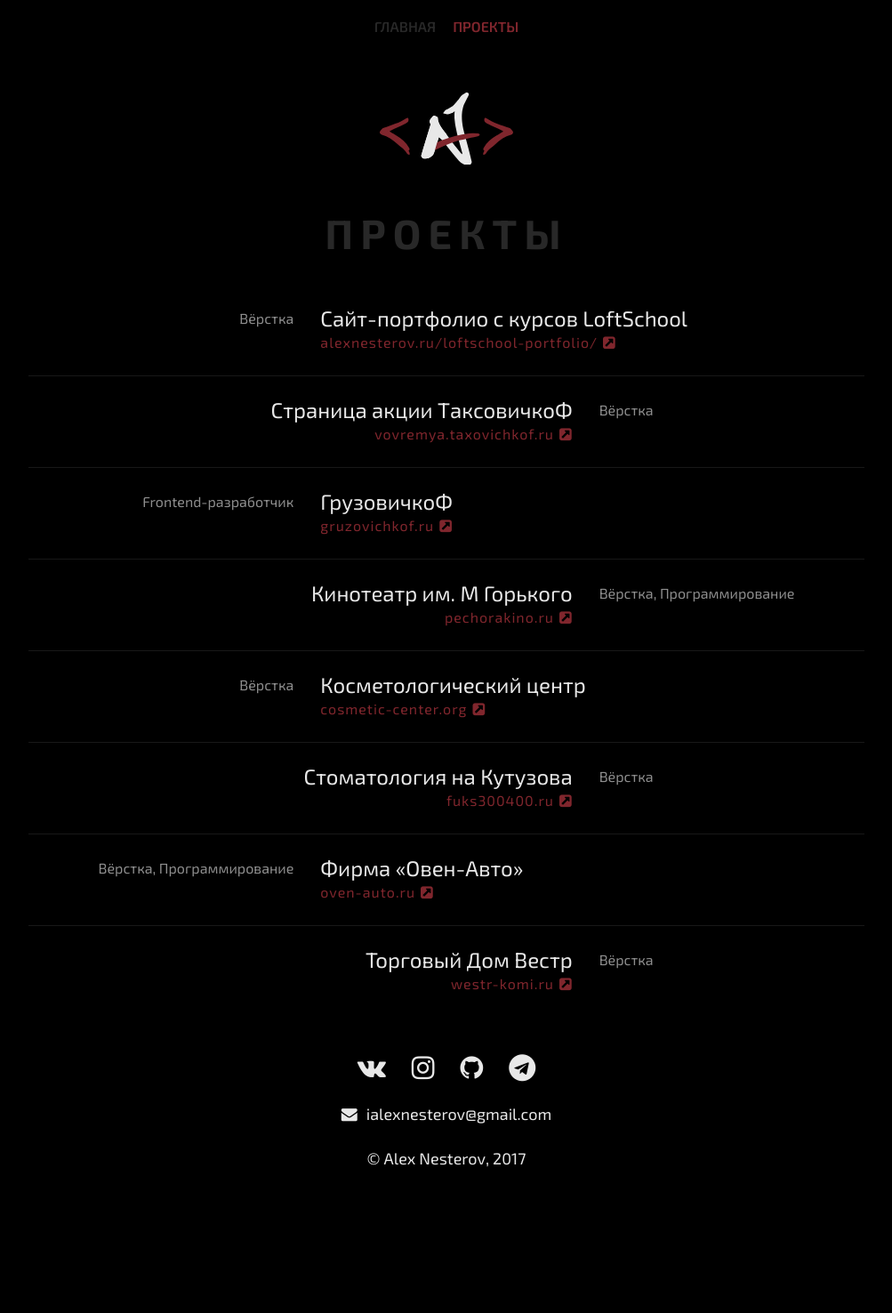
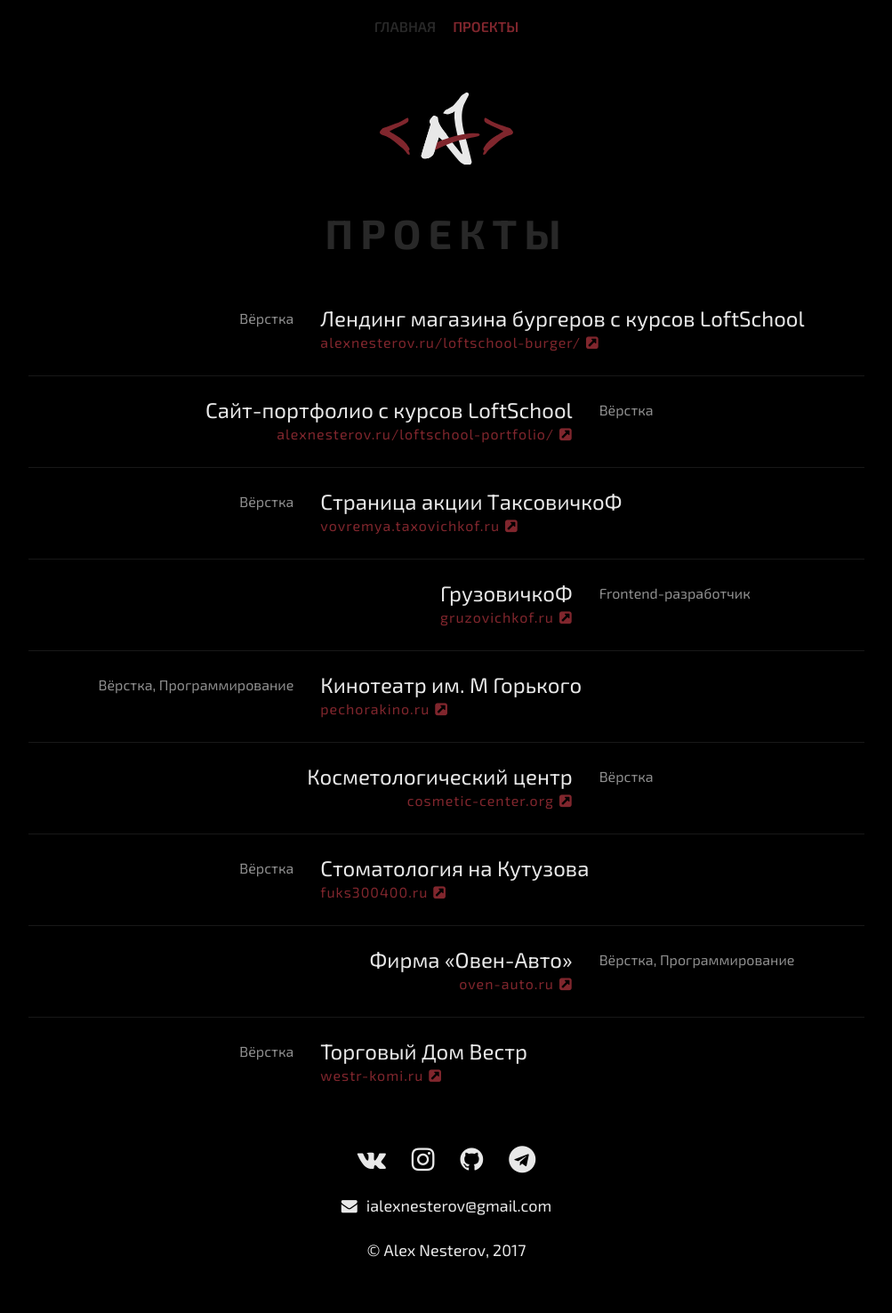
Before and after one commit to alexnesterov/old-website, a Jekyll site: the page built from projects.html, in a window 1280 px wide. Shown: the whole page at 89% size, without its empty margins (138-1141 px from the left). Built offline with Jekyll 4.4.1, drawn with Linux system fonts in a browser that asks for light colours; nearby versions of some CDN libraries; before the commit the page ends 1373 px from its top, so only the background shows below that.

Commit message:
Add loftschool burger to projects

```diff
--- a/_data/projects.json
+++ b/_data/projects.json
@@ -1,4 +1,10 @@
 [
+  {
+    "title": "Лендинг магазина бургеров с курсов LoftSchool",
+    "ref": "http://alexnesterov.ru/loftschool-burger/",
+    "link": "alexnesterov.ru/loftschool-burger/",
+    "role": "Вёрстка",
+  },
   {
     "title": "Сайт-портфолио с курсов LoftSchool",
     "ref": "http://alexnesterov.ru/loftschool-portfolio/",
```
